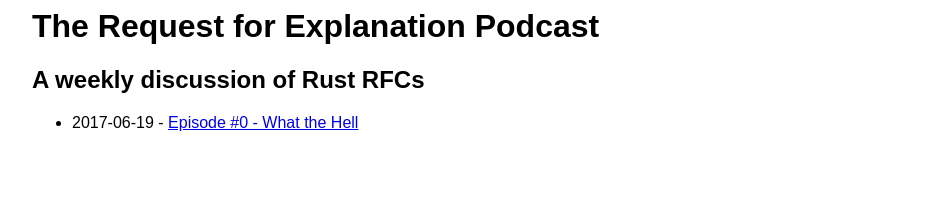
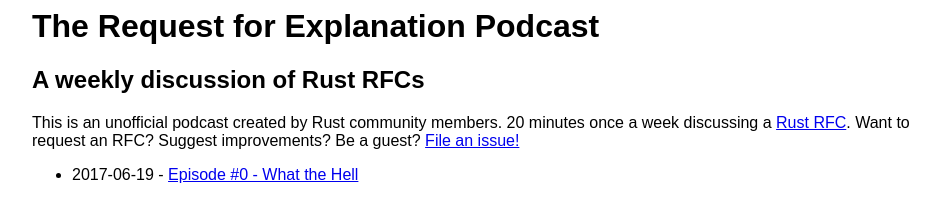
Before and after one commit to request-for-explanation/podcast, a plain HTML site: page index.html in a window 1280 px wide. Shown: the whole page, without its empty margins (168-1108 px from the left). Drawn offline with Linux system fonts and the light colour scheme.

Commit message:
Add some explanation

```diff
--- a/index.html
+++ b/index.html
@@ -8,6 +8,10 @@
     <div class="content">
         <h1 class="title">The Request for Explanation Podcast</h1>
         <h2>A weekly discussion of Rust RFCs</h2>
+
+        <p>
+            This is an unofficial podcast created by Rust community members. 20 minutes once a week discussing a <a href="https://github.com/rust-lang/rfcs">Rust RFC</a>. Want to request an RFC? Suggest improvements? Be a guest? <a href="https://github.com/request-for-explanation/podcast/issues">File an issue!</a>
+        </p>
         <ul>
             <li>
                 2017-06-19 - <a href="ep0-what-the-hell/index.html">Episode #0 - What the Hell</a>
```
